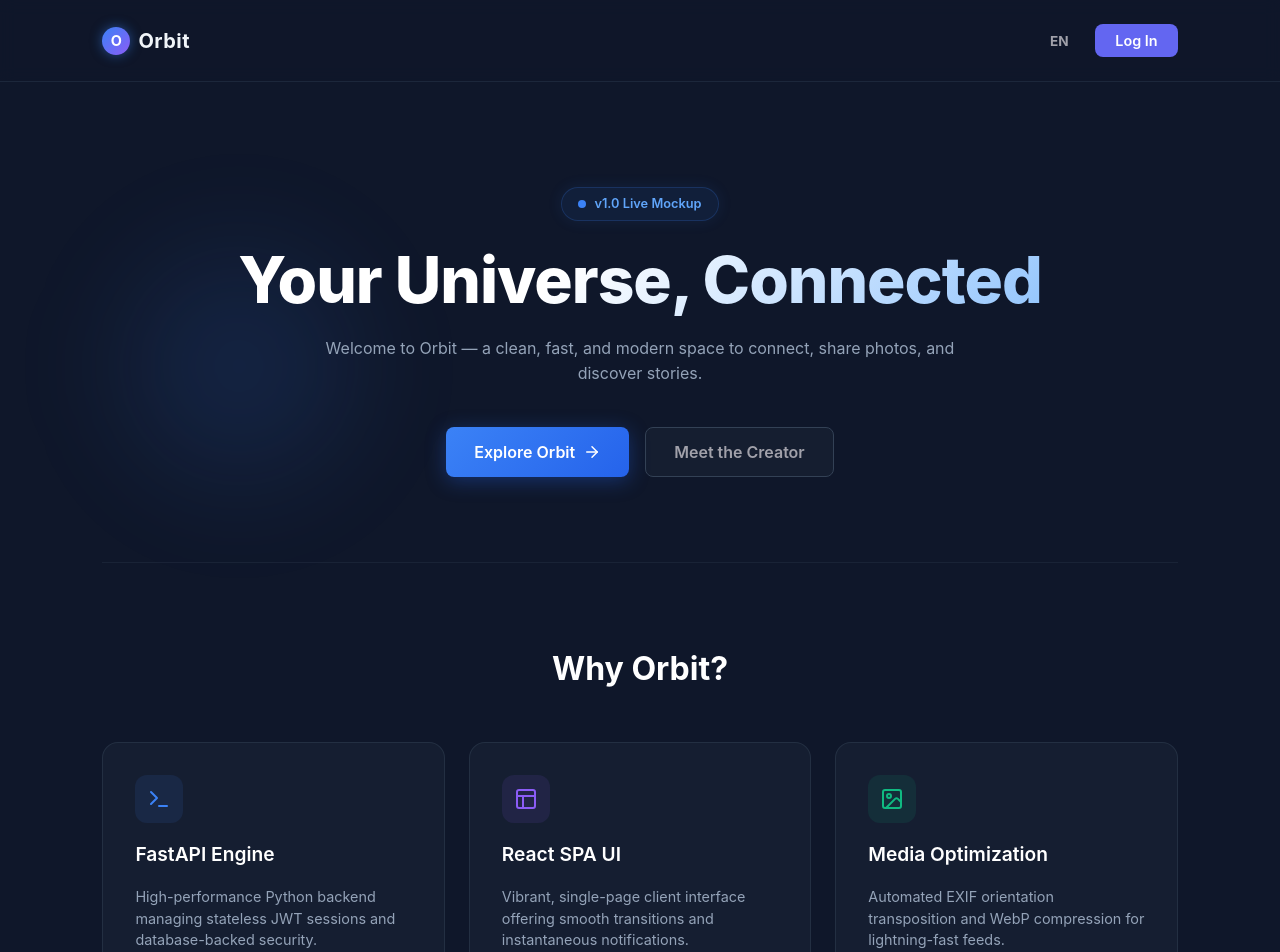
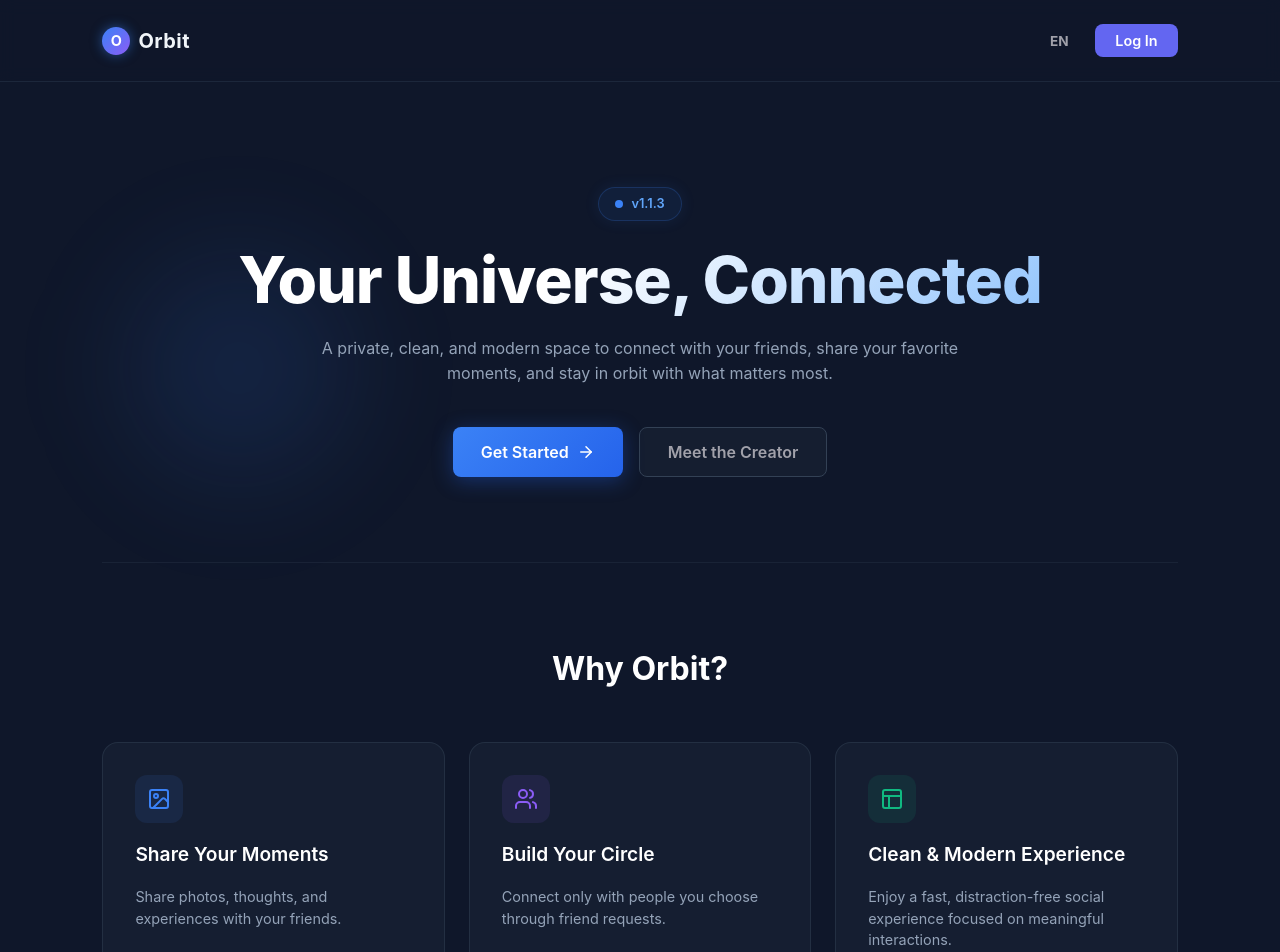
Before and after one commit to Slaterfr/orbit-frontend, a React (Vite) app: page /landing in a window 1280 px wide. Shown: the top 952 px of the page. Built offline with nearby package versions, Linux system fonts and the light colour scheme; no server answers.

Commit message:
Finished landing page

```diff
--- a/src/components/PrivateRoute.jsx
+++ b/src/components/PrivateRoute.jsx
@@ -3,7 +3,7 @@ import { useAuth } from '../context/AuthContext';
 
 const PrivateRoute = () => {
     const { token } = useAuth();
-    return token ? <Outlet /> : <Navigate to="/login" />;
+    return token ? <Outlet /> : <Navigate to="/landing" />;
 };
 
 export default PrivateRoute;
--- a/src/context/LanguageContext.jsx
+++ b/src/context/LanguageContext.jsx
@@ -108,18 +108,18 @@ const translations = {
     },
     landing: {
       heroTitle: "Your Universe, Connected",
-      heroSubtitle: "Welcome to Orbit — a clean, fast, and modern space to connect, share photos, and discover stories.",
-      exploreBtn: "Explore Orbit",
+      heroSubtitle: "A private, clean, and modern space to connect with your friends, share your favorite moments, and stay in orbit with what matters most.",
+      exploreBtn: "Get Started",
       meetCreatorBtn: "Meet the Creator",
       featuresTitle: "Why Orbit?",
-      featFastApiTitle: "FastAPI Engine",
-      featFastApiDesc: "High-performance Python backend managing stateless JWT sessions and database-backed security.",
-      featReactTitle: "React SPA UI",
-      featReactDesc: "Vibrant, single-page client interface offering smooth transitions and instantaneous notifications.",
-      featPillowTitle: "Media Optimization",
-      featPillowDesc: "Automated EXIF orientation transposition and WebP compression for lightning-fast feeds.",
+      featShareTitle: "Share Your Moments",
+      featShareDesc: "Share photos, thoughts, and experiences with your friends.",
+      featCircleTitle: "Build Your Circle",
+      featCircleDesc: "Connect only with people you choose through friend requests.",
+      featExperienceTitle: "Clean & Modern Experience",
+      featExperienceDesc: "Enjoy a fast, distraction-free social experience focused on meaningful interactions.",
       creatorTitle: "Behind the Orbit",
-      creatorBio: "Hey! I'm Slater, Software Dev and Computer Engineering student, and creator of Orbit, of course. I designed this application as a personal vlog for friends and acquaintances, as a space where they can interact and share whatever they want! In case of bugs, questions, or suggestions please contact me on my insta or email. Enjoy Orbit!",
+      creatorBio: "Hey! I'm Slater, Software Developer and Computer Engineering student, as well as the creator of Orbit. I built this application as a personal space for friends and acquaintances to share moments, interact, and simply have a good time. Orbit is still in development, so if you find any bugs, have an idea, or want to give feedback, feel free to write to me on Instagram or via email. Thanks for being here and enjoy Orbit!",
       creatorSocials: "Connect with Me"
     }
   },
@@ -226,18 +226,18 @@ const translations = {
     },
     landing: {
       heroTitle: "Tu Universo, Conectado",
-      heroSubtitle: "Bienvenido a Orbit: un espacio limpio, rápido y moderno para conectarte, compartir fotos y descubrir historias.",
-      exploreBtn: "Explorar Orbit",
+      heroSubtitle: "Un espacio privado, limpio y moderno para conectarte con tus amigos, compartir tus momentos favoritos y estar en órbita con lo que más te importa.",
+      exploreBtn: "Comenzar",
       meetCreatorBtn: "Conocer al Creador",
       featuresTitle: "¿Por qué Orbit?",
-      featFastApiTitle: "Motor FastAPI",
-      featFastApiDesc: "Backend en Python de alto rendimiento que gestiona sesiones JWT sin estado y seguridad integrada.",
-      featReactTitle: "Interfaz React SPA",
-      featReactDesc: "Cliente web fluido que ofrece transiciones rápidas y notificaciones instantáneas.",
-      featPillowTitle: "Optimización de Medios",
-      featPillowDesc: "Transposición automática de orientación EXIF y compresión WebP para cargas ultrarrápidas.",
+      featShareTitle: "Comparte tus Momentos",
+      featShareDesc: "Comparte fotos, pensamientos y experiencias con tus amigos.",
+      featCircleTitle: "Crea tu Círculo",
+      featCircleDesc: "Conéctate solo con las personas que elijas a través de solicitudes de amistad.",
+      featExperienceTitle: "Experiencia Limpia y Moderna",
+      featExperienceDesc: "Disfruta de una experiencia social rápida y sin distracciones, centrada en interacciones significativas.",
       creatorTitle: "Detrás de Orbit",
-      creatorBio: "¡Hey! soy Slater, Software Dev y estudiante de Ingeniería Informática, y creador de Orbit, por supuesto. Diseñé esta aplicación a manera de vlog personal para amigos y conocidos, como un espacio donde puedan interactuar y compartir lo que quieran! En caso de bugs, preguntas, o sugerencias por favor contáctame a mi insta o mail. ¡Disfruta de Orbit!",
+      creatorBio: "Hey! soy Slater, Software Developer y estudiante de Ingeniería Informática, además del creador de Orbit. Construí esta aplicación como un espacio personal para amigos y conocidos, donde puedan compartir momentos, interactuar y simplemente pasar un buen rato. Orbit sigue en desarrollo, así que si encuentras algún bug, tienes una idea o quieres dar feedback, no dudes en escribirme por Instagram o por correo. Gracias por estar aquí y disfruta de Orbit!",
       creatorSocials: "Conéctate Conmigo"
     }
   }
--- a/src/pages/Landing.jsx
+++ b/src/pages/Landing.jsx
@@ -1,19 +1,28 @@
+import { useEffect } from 'react';
 import { useNavigate } from 'react-router-dom';
 import {
     Github,
     Linkedin,
     Instagram,
     ArrowRight,
-    Terminal,
+    Users,
     Layout,
     Image as ImageIcon,
     Mail
 } from 'lucide-react';
 import { useLanguage } from '../context/LanguageContext';
+import { useAuth } from '../context/AuthContext';
 
 const Landing = () => {
     const navigate = useNavigate();
     const { language, toggleLanguage, t } = useLanguage();
+    const { token } = useAuth();
+
+    useEffect(() => {
+        if (token) {
+            navigate('/');
+        }
+    }, [token, navigate]);
 
     const handleCreatorScroll = () => {
         const element = document.getElementById('creator-section');
@@ -140,7 +149,7 @@ const Landing = () => {
                             display: 'inline-block',
                             animation: 'pulse 2s infinite'
                         }} />
-                        v1.0 {language === 'en' ? 'Live Mockup' : 'Prueba en vivo'}
+                        v1.1.3
                     </div>
 
                     <h1 style={{
@@ -242,13 +251,13 @@ const Landing = () => {
                                 justifyContent: 'center',
                                 color: '#3b82f6'
                             }}>
-                                <Terminal size={24} />
+                                <ImageIcon size={24} />
                             </div>
                             <h3 style={{ fontSize: '1.2rem', fontWeight: 600, color: '#fff' }}>
-                                {t('landing.featFastApiTitle')}
+                                {t('landing.featShareTitle')}
                             </h3>
                             <p style={{ fontSize: '0.9rem', lineHeight: 1.5, color: '#94a3b8' }}>
-                                {t('landing.featFastApiDesc')}
+                                {t('landing.featShareDesc')}
                             </p>
                         </div>
 
@@ -273,13 +282,13 @@ const Landing = () => {
                                 justifyContent: 'center',
                                 color: '#8b5cf6'
                             }}>
-                                <Layout size={24} />
+                                <Users size={24} />
                             </div>
                             <h3 style={{ fontSize: '1.2rem', fontWeight: 600, color: '#fff' }}>
-                                {t('landing.featReactTitle')}
+                                {t('landing.featCircleTitle')}
                             </h3>
                             <p style={{ fontSize: '0.9rem', lineHeight: 1.5, color: '#94a3b8' }}>
-                                {t('landing.featReactDesc')}
+                                {t('landing.featCircleDesc')}
                             </p>
                         </div>
 
@@ -304,13 +313,13 @@ const Landing = () => {
                                 justifyContent: 'center',
                                 color: '#10b981'
                             }}>
-                                <ImageIcon size={24} />
+                                <Layout size={24} />
                             </div>
                             <h3 style={{ fontSize: '1.2rem', fontWeight: 600, color: '#fff' }}>
-                                {t('landing.featPillowTitle')}
+                                {t('landing.featExperienceTitle')}
                             </h3>
                             <p style={{ fontSize: '0.9rem', lineHeight: 1.5, color: '#94a3b8' }}>
-                                {t('landing.featPillowDesc')}
+                                {t('landing.featExperienceDesc')}
                             </p>
                         </div>
                     </div>
@@ -362,7 +371,7 @@ const Landing = () => {
                             flexShrink: 0
                         }}>
                             <img
-                                src="/creator_avatar.png"
+                                src="/creator_pfp.png"
                                 alt="Slater - Developer Avatar"
                                 style={{ width: '100%', height: '100%', objectFit: 'cover' }}
                             />
--- a/src/pages/Login.jsx
+++ b/src/pages/Login.jsx
@@ -1,4 +1,4 @@
-import { useState } from 'react';
+import { useState, useEffect } from 'react';
 import { useNavigate, Link } from 'react-router-dom';
 import { useAuth } from '../context/AuthContext';
 import { LogIn } from 'lucide-react';
@@ -11,9 +11,15 @@ const Login = () => {
     const [email, setEmail] = useState('');
     const [password, setPassword] = useState('');
     const [error, setError] = useState('');
-    const { login } = useAuth();
+    const { login, token } = useAuth();
     const navigate = useNavigate();
     const { language, toggleLanguage, t } = useLanguage();
+
+    useEffect(() => {
+        if (token) {
+            navigate('/');
+        }
+    }, [token, navigate]);
 
     const handleSubmit = async (e) => {
         e.preventDefault();
--- a/src/pages/Register.jsx
+++ b/src/pages/Register.jsx
@@ -1,9 +1,10 @@
-import { useState } from 'react';
+import { useState, useEffect } from 'react';
 import { useNavigate, Link } from 'react-router-dom';
 import { UserPlus } from 'lucide-react';
 import { API_BASE_URL } from '../config';
 import { useLanguage } from '../context/LanguageContext';
 import { parseApiError } from '../utils/errorParser';
+import { useAuth } from '../context/AuthContext';
 
 const Register = () => {
     const [formData, setFormData] = useState({
@@ -13,8 +14,15 @@ const Register = () => {
         bio: ''
     });
     const [error, setError] = useState('');
+    const { token } = useAuth();
     const navigate = useNavigate();
     const { language, toggleLanguage, t } = useLanguage();
+
+    useEffect(() => {
+        if (token) {
+            navigate('/');
+        }
+    }, [token, navigate]);
 
     const handleSubmit = async (e) => {
         e.preventDefault();
```
Also changed, not shown: public/creator_pfp.png (added), public/turtlepfp.png (added). Lines whose indentation alone changed are shown as unchanged.
